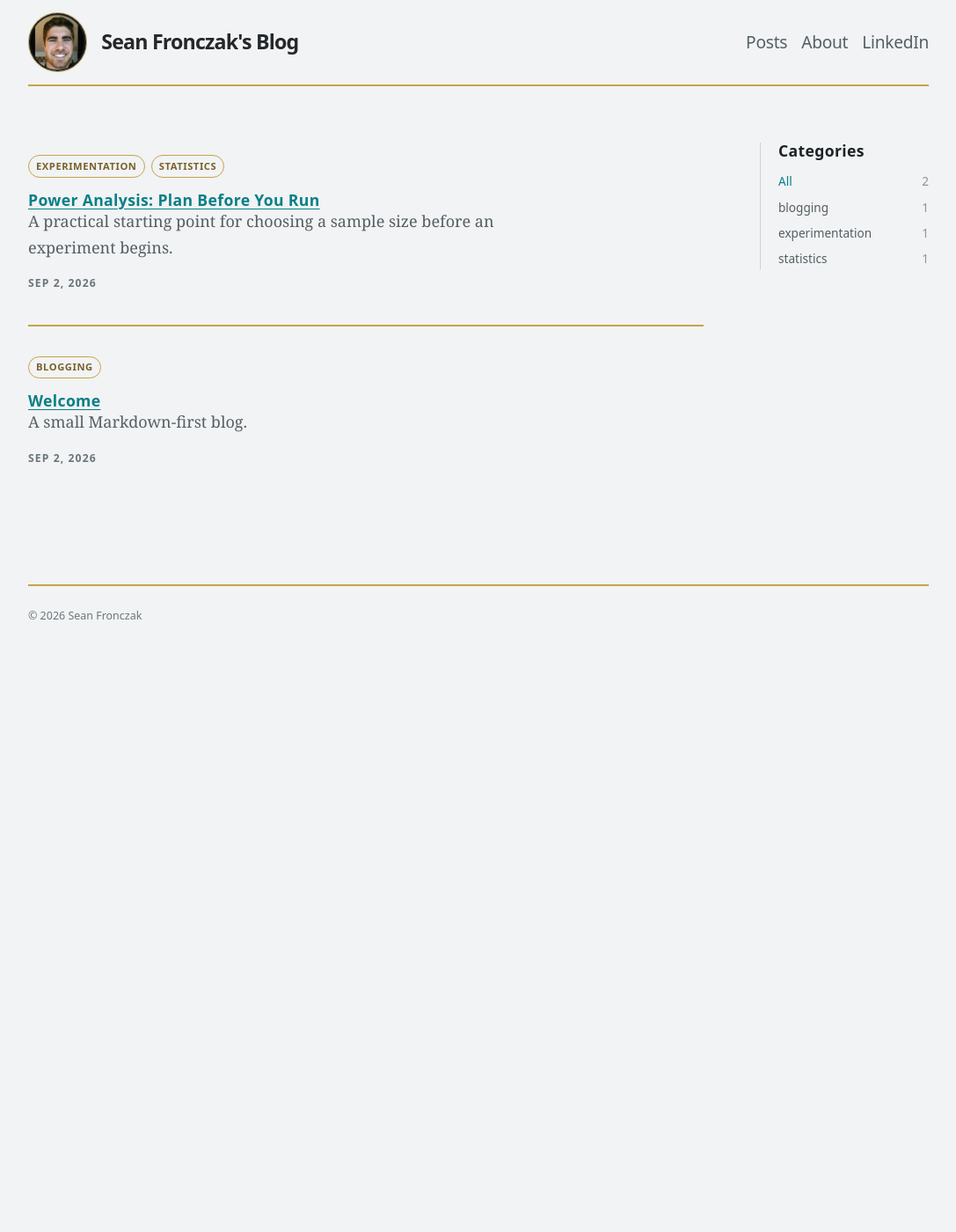
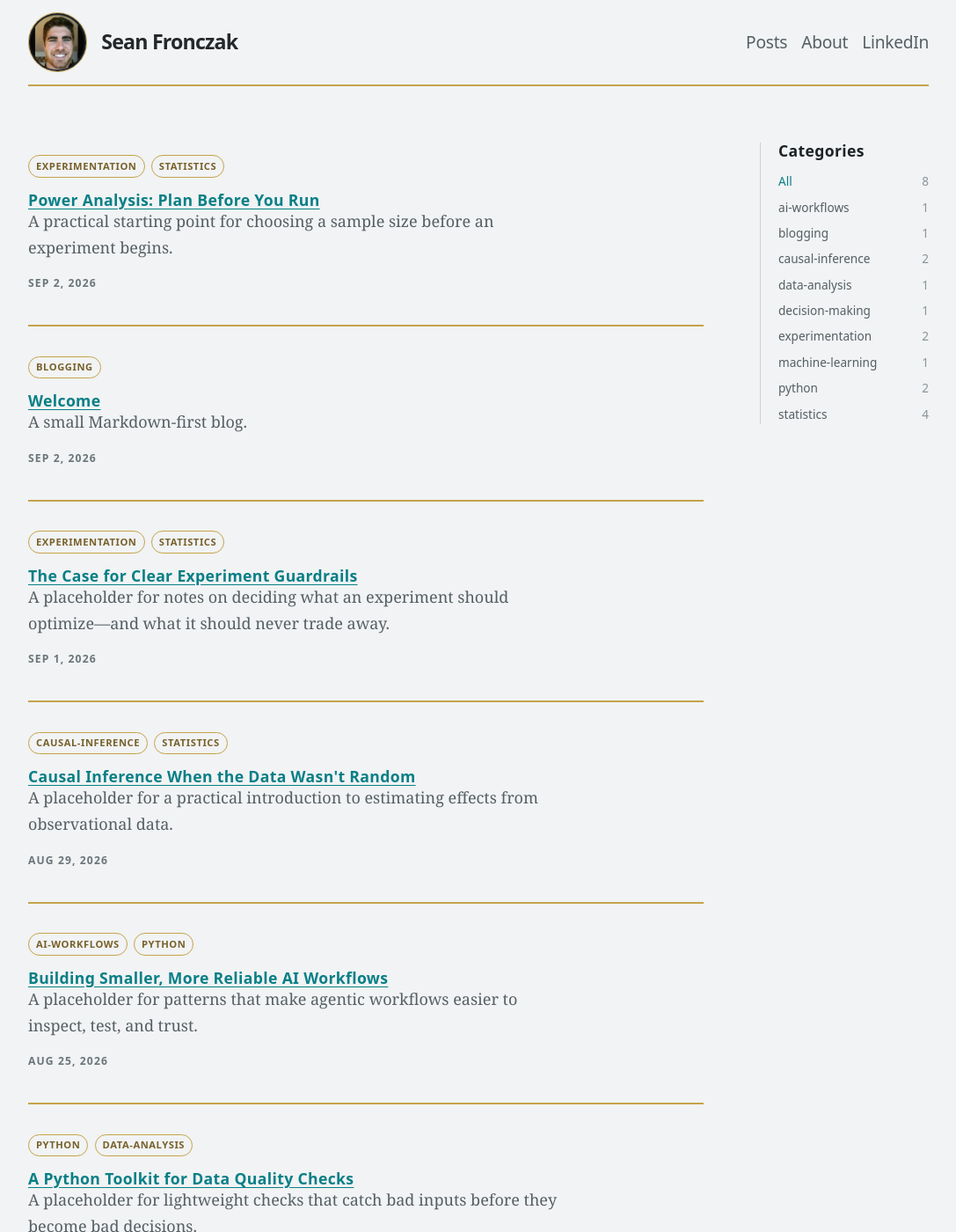
Before and after one commit to seanczak/blog, a Jekyll site: the page built from index.md, in a window 1280 px wide and 1400 px high. Shown: the whole window at 88% size, without its empty margins (96-1183 px from the left). Built offline with Jekyll 4.4.1, drawn with Linux system fonts in a browser that asks for light colours; some of the changed text lies outside the part shown.

Commit message:
Expand post archive and refine layout

```diff
--- a/_config.yml
+++ b/_config.yml
@@ -1,4 +1,4 @@
-title: Sean Fronczak's Blog
+title: Sean Fronczak
 description: Notes, experiments, and things worth remembering.
 url: "https://seanczak.github.io"
 baseurl: "/blog"
--- /dev/null
+++ b/_posts/2026-08-04-the-difference-between-prediction-and-explanation.md
@@ -0,0 +1,7 @@
+---
+layout: post
+title: "The Difference Between Prediction and Explanation"
+date: 2026-08-04 09:00:00 -0700
+description: "A placeholder for a short guide to choosing models that fit the question at hand."
+categories: [causal-inference, machine-learning]
+---
--- /dev/null
+++ b/_posts/2026-08-18-a-python-toolkit-for-data-quality-checks.md
@@ -0,0 +1,7 @@
+---
+layout: post
+title: "A Python Toolkit for Data Quality Checks"
+date: 2026-08-18 09:00:00 -0700
+description: "A placeholder for lightweight checks that catch bad inputs before they become bad decisions."
+categories: [python, data-analysis]
+---
--- /dev/null
+++ b/_posts/2026-08-25-building-smaller-more-reliable-ai-workflows.md
@@ -0,0 +1,7 @@
+---
+layout: post
+title: "Building Smaller, More Reliable AI Workflows"
+date: 2026-08-25 09:00:00 -0700
+description: "A placeholder for patterns that make agentic workflows easier to inspect, test, and trust."
+categories: [ai-workflows, python]
+---
--- /dev/null
+++ b/_posts/2026-08-29-causal-inference-when-the-data-wasnt-random.md
@@ -0,0 +1,7 @@
+---
+layout: post
+title: "Causal Inference When the Data Wasn't Random"
+date: 2026-08-29 09:00:00 -0700
+description: "A placeholder for a practical introduction to estimating effects from observational data."
+categories: [causal-inference, statistics]
+---
--- /dev/null
+++ b/_posts/2026-09-01-the-case-for-clear-experiment-guardrails.md
@@ -0,0 +1,7 @@
+---
+layout: post
+title: "The Case for Clear Experiment Guardrails"
+date: 2026-09-01 09:00:00 -0700
+description: "A placeholder for notes on deciding what an experiment should optimize—and what it should never trade away."
+categories: [experimentation, statistics]
+---
--- a/assets/css/style.css
+++ b/assets/css/style.css
@@ -24,12 +24,13 @@ h3 a:hover { color: #1e4d42; text-decoration: underline; }
 .section-heading span, .post-meta { color: #6b767b; }
 .post-list { list-style: none; margin: 0; padding: 0; }
 .post-list li { border-top: 2px solid #c6a34b; padding: 2.1rem 0 2.3rem; }
-.post-list li:first-child { border-top: 0; padding-top: .9rem; }
+.post-list li.is-first-visible { border-top: 0; padding-top: .9rem; }
 .post-card > p:not(.post-meta) { color: #555f64; margin: 0 0 1rem; max-width: 38rem; }
 .post-meta { margin: 0; }
 .post-categories { display: flex; flex-wrap: wrap; gap: .45rem; margin: 0 0 .8rem; }
 .post-categories span { border: 1px solid #c6a34b; border-radius: 999px; color: #78612a; font-family: ui-sans-serif, system-ui, sans-serif; font-size: .7rem; font-weight: 650; letter-spacing: .05em; padding: .16rem .5rem; text-transform: uppercase; }
 .category-nav, .article-nav { align-self: start; border-left: 1px solid #cbd1d4; padding-left: 1.25rem; position: sticky; top: 1.5rem; }
+.article-nav { border-left: 0; padding-left: 0; }
 .category-nav h2 { margin-bottom: .8rem; }
 .category-links, .article-nav nav { display: grid; gap: .35rem; }
 .article-nav nav { border-left: 1px solid #cbd1d4; gap: .15rem; }
@@ -41,9 +42,9 @@ h3 a:hover { color: #1e4d42; text-decoration: underline; }
 .post-layout { grid-template-columns: minmax(0, 1fr) 12rem; }
 .post-layout--plain { grid-template-columns: minmax(0, 1fr); }
 .post > header { margin-bottom: 2.5rem; }
-.post > header h1 { max-width: none; }
-.post h2 { font-size: clamp(1.8rem, 4vw, 2.45rem); letter-spacing: -.04em; margin: 3.25rem 0 1rem; }
-.post h3 { font-family: ui-sans-serif, system-ui, sans-serif; font-size: clamp(1.15rem, 2.5vw, 1.4rem); letter-spacing: -.02em; margin: 2rem 0 .6rem; }
+.post > header h1 { font-size: clamp(2rem, 4vw, 3.1rem); max-width: none; }
+.post h2 { font-size: clamp(1.45rem, 3vw, 1.9rem); letter-spacing: -.035em; margin: 3.25rem 0 1rem; }
+.post h3 { font-family: ui-sans-serif, system-ui, sans-serif; font-size: clamp(1.05rem, 2vw, 1.2rem); letter-spacing: -.02em; margin: 2rem 0 .6rem; }
 h2[id], h3[id] { scroll-margin-top: 6rem; }
 .article-nav h2 { font-family: ui-sans-serif, system-ui, sans-serif; font-size: 1rem; letter-spacing: .02em; margin: 0 0 .8rem; }
 .article-nav a.is-active { border-left-color: #087f86; color: #087f86; font-weight: 700; }
```
Also changed, not shown: _posts/2026-08-11-uncertainty-is-a-product-decision.md (added, +7 -0 lines), index.md (+11 -2 lines).
